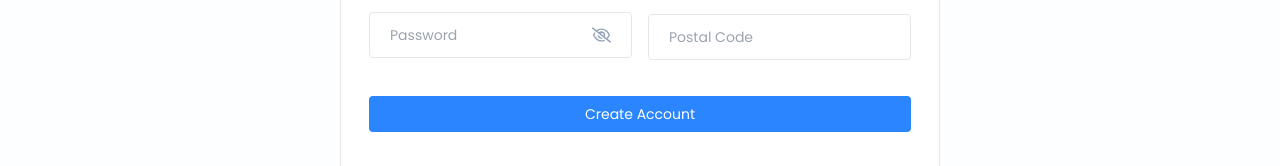
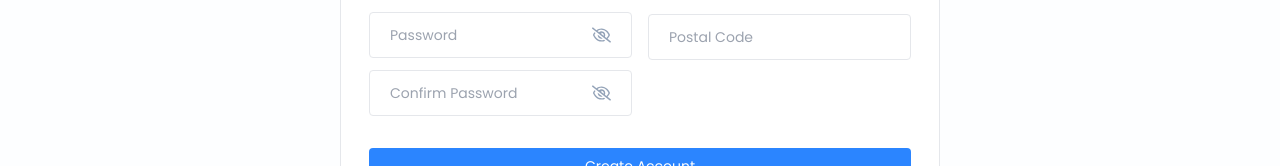
Before and after one commit to alisina97/Bidly, a React (Vite) app in the folder frontend/: page /signup in a window 1280 px wide. Shown: the part 477-643 px from the top of the page. Built offline with nearby package versions, Linux system fonts and the light colour scheme; no server answers.

Commit message:
signup changes

```diff
--- a/frontend/src/App.jsx
+++ b/frontend/src/App.jsx
@@ -15,6 +15,7 @@ function App() {
         <Route path='/login' exact element={<Login/>} />
         <Route path='/signup' exact element={<SignUp/>} />
         <Route path="/payment" exact element ={<PaymentPage/>} />
+        <Route path="/auctionbidding" exact element ={<oiledUpNBid/>} />
         <Route path='/bidend' exact element ={<BidEnd/>} />
       </Routes>
     </Router>
--- a/frontend/src/pages/SignUp/SignUp.jsx
+++ b/frontend/src/pages/SignUp/SignUp.jsx
@@ -8,6 +8,7 @@ function SignUp() {
   const [username, setUsername] = useState("");
   const [email, setEmail] = useState("");
   const [password, setPassword] = useState("");
+  const [confirmPassword, setConfirmPassword] = useState("");
   const [firstName, setFirstName] = useState("");
   const [lastName, setLastName] = useState("");
 
@@ -44,7 +45,7 @@ function SignUp() {
 
     const finalCountry = country === "Other" ? customCountry : country; // Use custom country if selected
 
-    if (!username || !email || !firstName || !lastName || !streetName || !streetNumber || !city || !finalCountry || !postalCode || !password) {
+    if (!username || !email || !firstName || !lastName || !streetName || !streetNumber || !city || !finalCountry || !postalCode || !password || !confirmPassword) {
       setError("Please fill in all required fields.");
       return;
     }
@@ -120,11 +121,17 @@ function SignUp() {
                 value={password}
                 onChange={(e) => setPassword(e.target.value)}
               />
+              <PasswordInput
+                name="confirmPassword"
+                value={confirmPassword}
+                onChange={(e) => setConfirmPassword(e.target.value)}
+                placeholder="Confirm Password" // Added for consistency
+              />
             </div>
 
             {/* Right Column */}
             <div>
-            <input
+              <input
                 type="text"
                 placeholder="Street Number"
                 className="input-box w-full"
```
